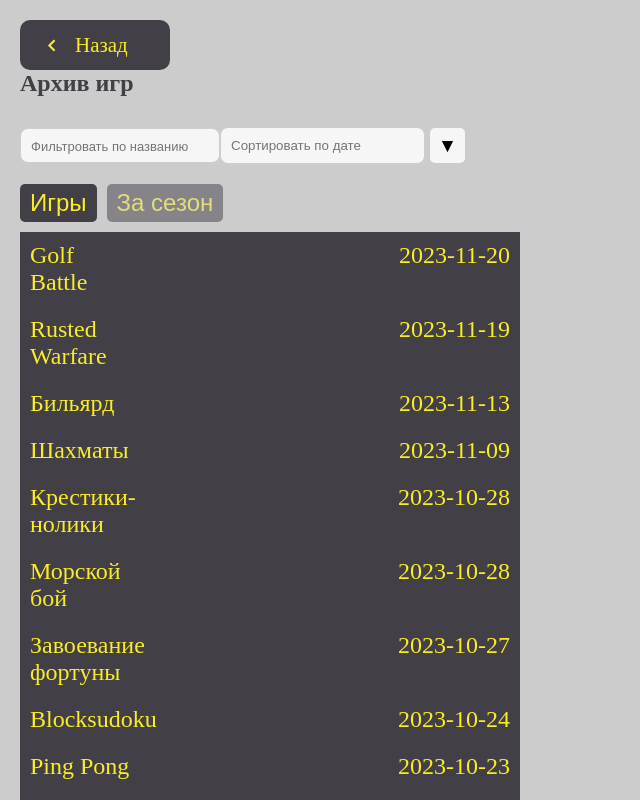
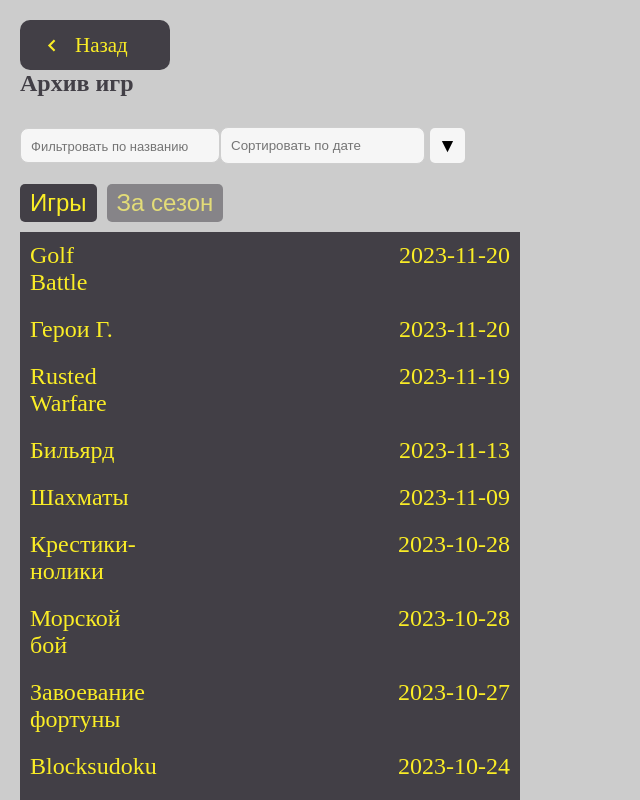
Before and after one commit to Akula3331/TourneyX, a React (Create React App) app: page /archive in a window 1280 px wide. Shown: the top 800 px of the page, without its empty margins (0-640 px from the left). Built offline with nearby package versions, Linux system fonts and the light colour scheme; a web font is replaced by a local one.

Commit message:
modified:   src/pages/ArchivePage/ArchivePage.jsx

```diff
--- a/src/pages/ArchivePage/ArchivePage.jsx
+++ b/src/pages/ArchivePage/ArchivePage.jsx
@@ -19,6 +19,7 @@ export default function ArchivePage() {
     { name: "Бильярд", date: "2023-11-13", firstPlace: 'CFKN', secondPlace: 'Kalamburger', thirdPlace: 'Betito', fourthPlace: 'Gorbatic' },
     { name: "Rusted Warfare", date: "2023-11-19", firstPlace: 'Kalamburger', secondPlace: 'Gorbatic', thirdPlace: 'CFKN', fourthPlace: 'Betito' },
     { name: "Golf Battle", date: "2023-11-20", firstPlace: 'CFKN', secondPlace: 'Betito', thirdPlace: 'Gorbatic', fourthPlace: 'Kalamburger' },
+    { name: "Герои Г.", date: "2023-11-20", firstPlace: 'CFKN', secondPlace: 'Betito', thirdPlace: 'Gorbatic', fourthPlace: 'Kalamburger' },
 
   ];
 
```
